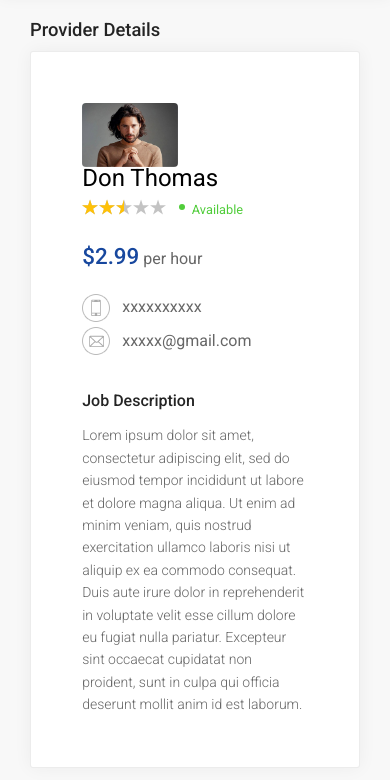
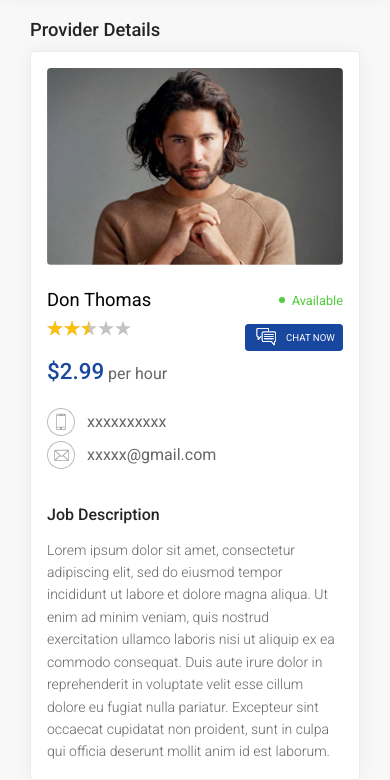
Before and after one commit to shijucx007/aide-quebec, a website: page pages/dashboard-user/provider-detail.html in a window 390 px wide. Shown: the part 73-853 px from the top of the page. Drawn offline with Linux system fonts and the light colour scheme.

Commit message:
completed user pages

```diff
--- a/assets/scss/inc/_dashboard-common.scss
+++ b/assets/scss/inc/_dashboard-common.scss
@@ -744,22 +744,25 @@ p{
     background-color:$color-white;
     border: 1px solid rgba($color: $color-dark-grey, $alpha: 0.1);
     padding: $one-em *3.2;
-    @include media-breakpoint-up(sm) {
+    @include media-breakpoint-down(sm) {
         padding: $one-em;
     }
     &__holder{
         display: flex;
         flex-wrap: wrap;
         margin-bottom: $one-em * 2;
-        width: calc(#{$fullsize} - #{$tenPix} * 13);
-        @include media-breakpoint-up(sm) {
+        @include media-breakpoint-up(md) {
             img{
                 max-width: 275px;
             }
         }
-        @include media-breakpoint-down(sm) {
+        @include media-breakpoint-down(md) {
+            width: $fullsize;
             img{
-                width: 100%;
+                width: $fullsize;
+                max-width: $fullsize;
+                margin-right: 0;
+                margin-bottom: $one-em * 1.5;
             }
         }
     }
@@ -772,11 +775,73 @@ p{
             padding-bottom: $one-em * 0.75;
         }
     }
+    &__profile{
+        $containerwidth: calc((#{$fullsize} - 1.5rem) - 280px);
+        padding-right: $tenPix * 13;
+        width: $containerwidth;
+        position: relative;
+        @include media-breakpoint-down(md) {
+            width: $fullsize;
+        }
+        @include media-breakpoint-down(sm) {
+            padding-right: $tenPix * 10;
+        }
+        .chat-btn-holder{
+            position: absolute;
+            right: 0;
+            top: 0;
+            text-align: right;
+            display: block;
+            width: $tenPix * 13;
+        }
+        .status{
+            display: none;
+            color: $default-font-color;
+            padding-left: $one-em;
+            font-size: $default-font-size * 0.8;
+            position: relative;
+            margin-left: $one-em * 0.8;
+            &:after{
+                content: '';
+                height: $onePix * 6;
+                width: $onePix * 6;
+                background-color: rgba($color: $color-dark, $alpha: 0.2);
+                position: absolute;
+                @include borderradius($tenPercent*10);
+                top: $onePix * 7;
+                left: 0;
+            }
+            &--active{
+                color: $color-green;
+                &:after{
+                    background-color: $color-green;
+                }
+            }
+            @include media-breakpoint-down(md) {
+                display: inline-block;
+                padding-bottom: $one-em;
+            }
+        }
+        .chart-btn{
+            background: $color-blue url(../../images/chat-icon.png) no-repeat 10px center;
+            color: $color-white;
+            border:1px solid $color-blue;
+            padding: $one-em * 0.75;
+            padding-left: $tenPix * 4;
+            font-size: $default-font-size * .81;
+            @include media-breakpoint-down(md) {
+                font-size: $default-font-size * .6;
+            }
+        }
+    }
     &__profile-name{
         font-size: $default-font-size * 1.5;
         color: $color-black;
         display: block;
         padding-bottom: $one-em * 0.25;
+        @include media-breakpoint-down(sm) {
+            font-size: $default-font-size * 1.15;
+        }
     }
     &__rate{
         padding: $one-em * 1.25 0;
--- a/pages/dashboard-user/provider-detail.html
+++ b/pages/dashboard-user/provider-detail.html
@@ -109,13 +109,18 @@
                                                     <span class="rating-box__star rateYo p-0"
                                                         data-rateyo-rating="2.5"
                                                         data-rateyo-star-width="16"></span>
-                                                       <span class="status status--active">Available</span>
+                                                       <span class="status status--active d-sm-none d-xs-none d-md-none d-lg-block">Available</span>
                                                 </div>
                                             </span>
                                             <span class="provider-details__rate"><em>$2.99</em> per hour</span>
                                             <span class="provider-details__contact provider-details__contact--phone">xxxxxxxxxx</span>
                                             <span class="provider-details__contact provider-details__contact--email">
-                                                <a href="mailto:xxxxx@gmail.com">xxxxx@gmail.com</a></span>
+                                                <a href="mailto:xxxxx@gmail.com">xxxxx@gmail.com</a>
+                                            </span>
+                                            <span class="chat-btn-holder">
+                                                <span class="status status--active">Available</span>
+                                                <a href="#" class="chart-btn text-uppercase rounded">Chat Now</a>
+                                            </span>
                                         </figcaption>
                                       </figure>
                                       <div class="provider-details__description">
@@ -212,42 +217,6 @@
 
     <script type="text/javascript" src="../../dist/js/libs.js"></script>
     <script type="text/javascript" src="../../dist/js/dashboard.js"></script>
-
-    <script type="text/javascript">
-
-            function scheduleNow($elem, id){
-                var $this = $($elem),
-                $requestScheduleContent = '<li class="provider-listing__item provider-listing__item--scheduler" id="requestScheduler"></li>';
-
-                $this.hide();
-                $(document).find('#requestScheduler').remove();
-                $this.closest('li').after($requestScheduleContent);
-                $this.parentsUntil('li').parent().siblings('li').find('.schedule-btn').show();
-                $.ajax({
-                    url: "ajax-content2.html",
-                    data: { id: id },
-                    dataType: "html",
-                    beforeSend: function (xhr) {
-
-                    }
-                }).done(function (data) {
-                    $(document).find('#requestScheduler').removeClass('loading').html(data);
-                });
-                return false;
-            }
-
-            function updateProviderListingHeight(){
-                var $formHeight = $('.request-form form').height();
-                $('#providerList').height($formHeight.toFixed(0)+'px');
-                $('[nicescroll]').getNiceScroll().resize();
-            }
-
-        $(document).ready(function () {
-
-            updateProviderListingHeight();
-
-        });
-    </script>
 </body>
 
 </html>
```
Also changed, not shown: pages/dashboard-user/request-service.html (+5 -3 lines), dist/css/dashboard.css, dist/images/chat-icon.png (added), images/chat-icon.png (added).
